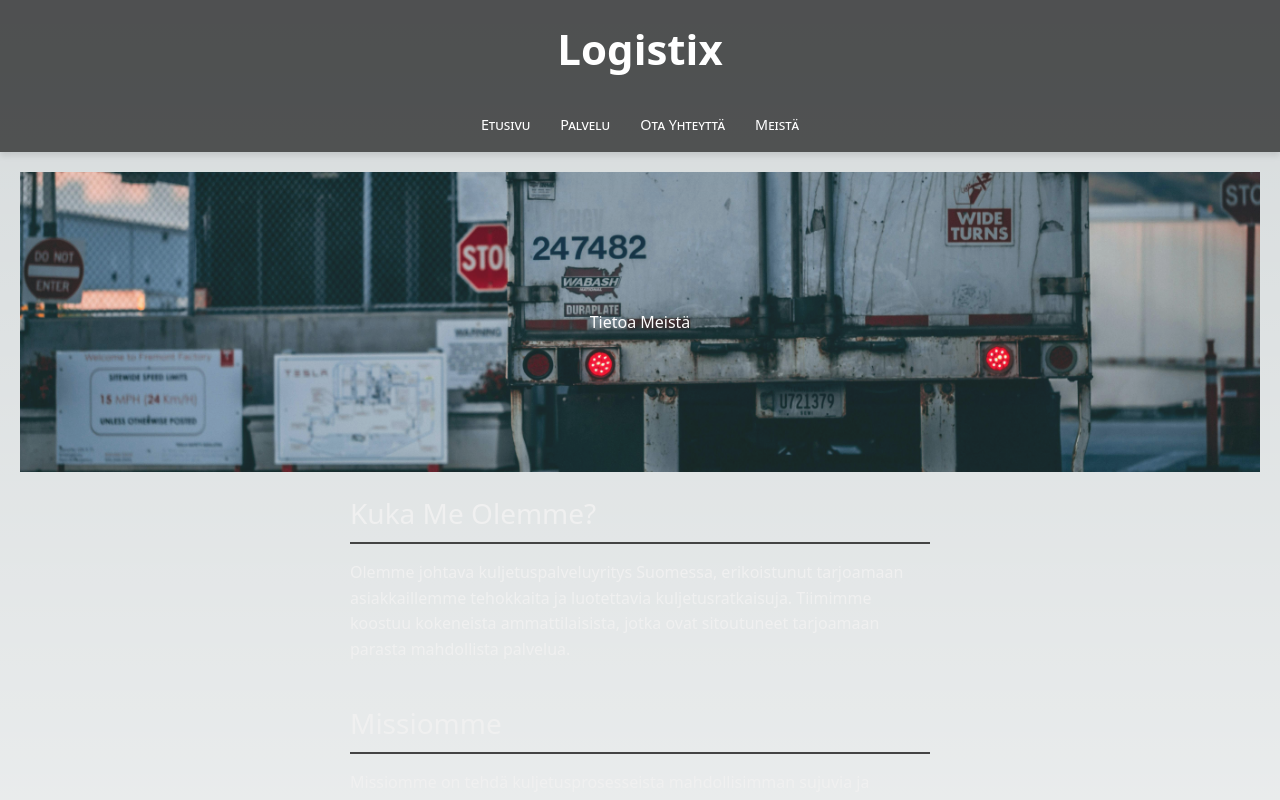
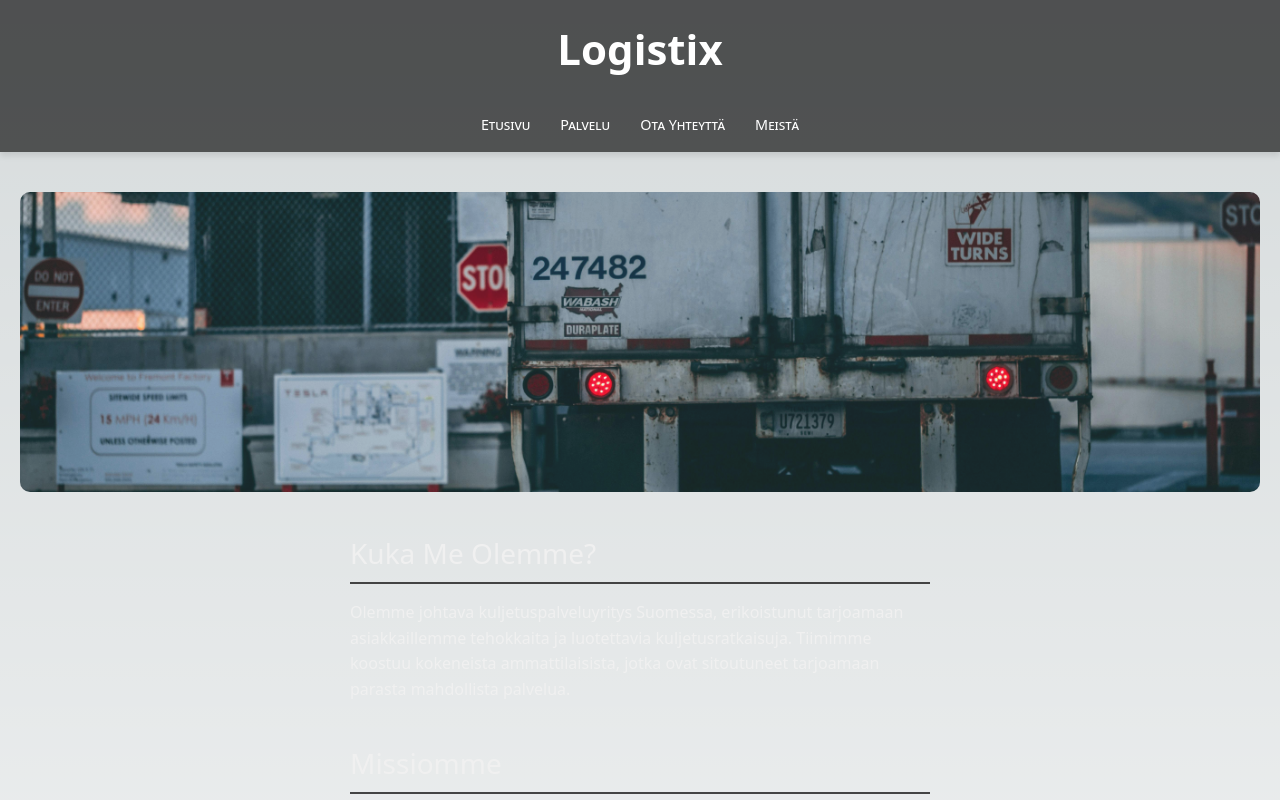
Before and after one commit to thahertech/logistics-platform, a Next.js app: page /about-us in a window 1280 px wide. Shown: the top 800 px of the page. Built offline with nearby package versions, Linux system fonts and the light colour scheme.

Commit message:
Styling for components

```diff
--- a/src/app/Styles/page.module.css
+++ b/src/app/Styles/page.module.css
@@ -7,9 +7,19 @@
   align-items: center;
   justify-content: center;
   color: white;
-  background-color: rgba(51, 51, 51, 0.8);
+  background-color: #080808;
+  background-position: center;
+  position: relative;
+  background-repeat: no-repeat;
+  width: 100%;
+  border-radius: 12px;
+  margin: 20px auto;
+  position: relative;
+  border-top: 0;
+  border-radius: 10px;
+  height: 300px;
   -webkit-backdrop-filter: blur(1px);
-  backdrop-filter: blur(10px);
+  backdrop-filter: blur(1px);
   opacity: 0.9;
 }
 
@@ -85,10 +95,11 @@
 }
 
 .MasonryContainer {
-  display: grid;
-  grid-template-columns: repeat(auto-fill, minmax(400px, 1fr)); /* Adjust the min width as needed */
-  gap: 16px; /* Space between items */
+  display: flex;
+  gap: 16px;
+  min-width: 400px;
   justify-items: center;
+  justify-content: center;
   margin-bottom: 2rem;
   margin-top: 2rem;
   color: white;
@@ -116,6 +127,7 @@
   box-shadow: 0 4px 8px rgba(0, 0, 0, 0.1);
   border-radius: 10px;
   padding: 20px;
+  max-width: 600px;
   text-align: left;
   transition: transform 0.3s ease, box-shadow 0.3s ease;
 }
--- a/src/pages/about-us.js
+++ b/src/pages/about-us.js
@@ -11,7 +11,6 @@ const AboutUs = () => {
   return (
     <Layout>
       <div className={`${styles.hero} ${styles.aboutUsHero}`}>
-        <h2 className={styles.DashboardTitle}>Tietoa Meistä</h2>
       </div>
 
       <div className={styles.section}>
```
